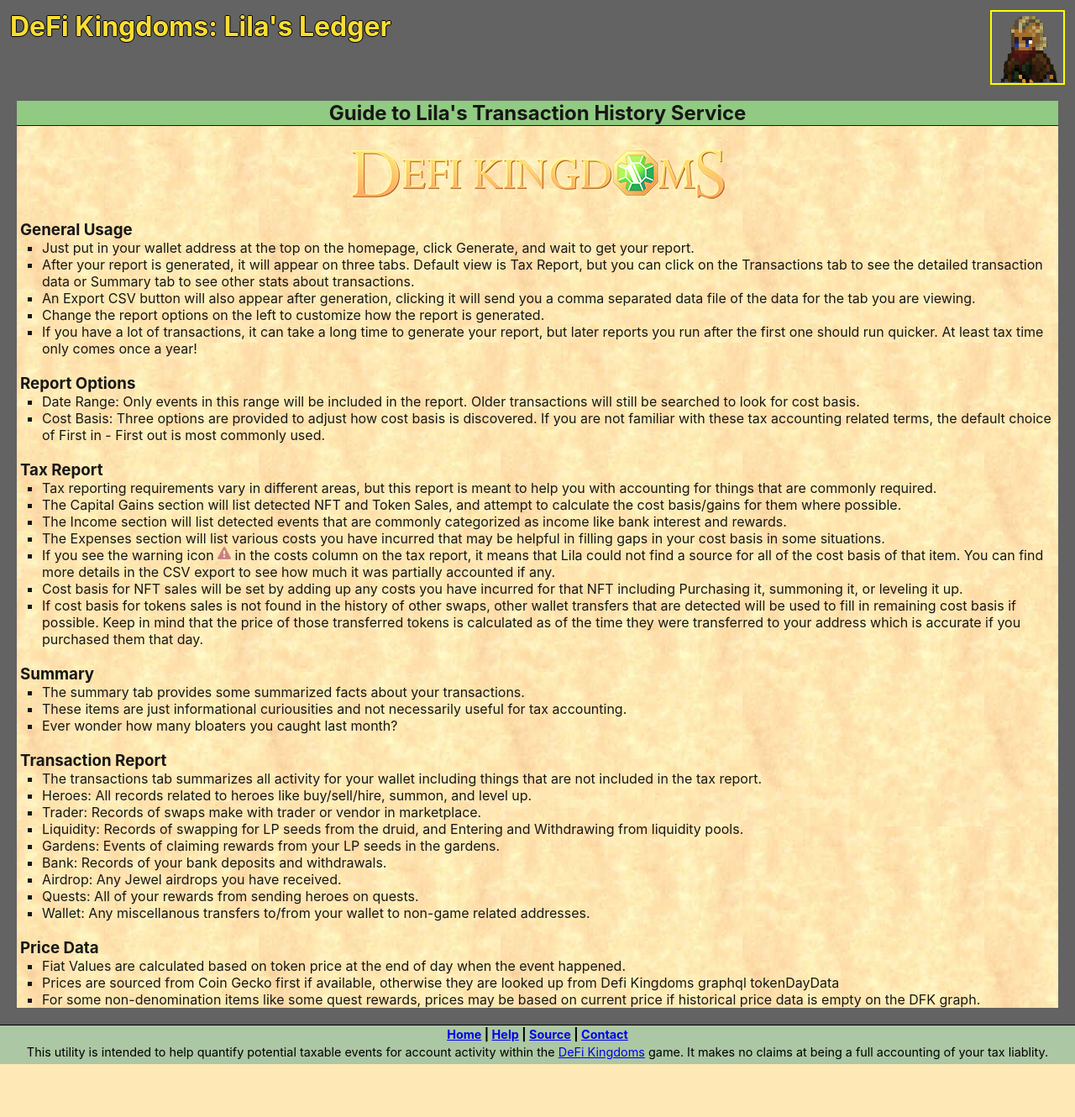
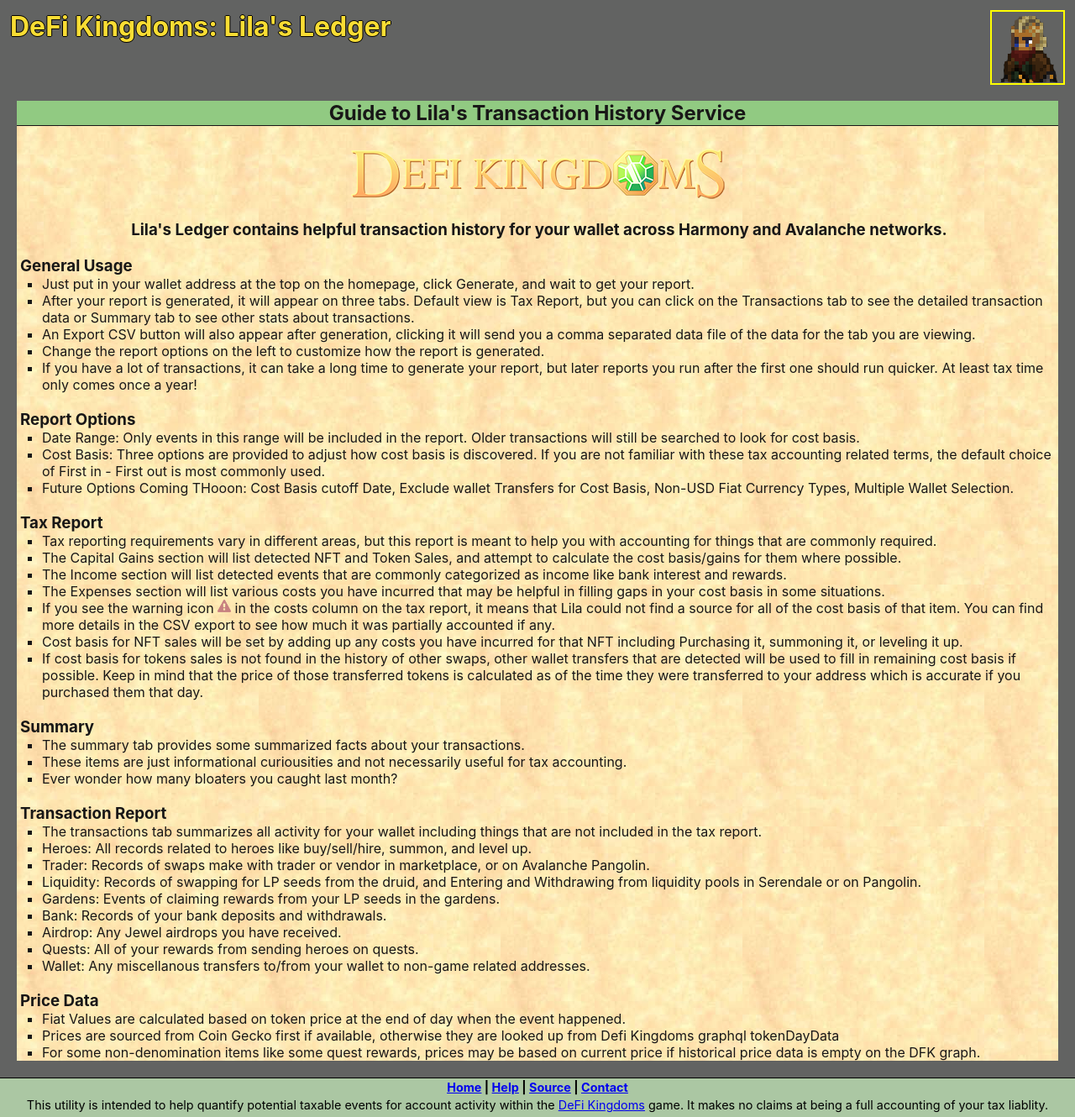
Before and after one commit to pwillworth/dfkreport, a Python web app: template web/templates/help.html in a window 1280 px wide. Shown: the whole page at 84% size. Before the commit the page ends 1267 px from the top, so only its background shows below. Run offline with Jinja, Linux system fonts and the light colour scheme; the template is opened without the code that fills it, so the values that code supplies are empty.

Commit message:
update notes about avax

```diff
--- a/web/templates/help.html
+++ b/web/templates/help.html
@@ -18,6 +18,7 @@
 <div class="reportPage" id="helpPage">
     <h2 style="text-align: center;">Guide to Lila's Transaction History Service</h2>
     <div><img style="display: block;margin-left: auto;margin-right:auto;margin-top: 20px;margin-bottom: 20px;" src="{{ BASE_SCRIPT_URL }}static/images/defi-kingdoms-logo.png" /></div>
+    <h3 style="text-align: center;">Lila's Ledger contains helpful transaction history for your wallet across Harmony and Avalanche networks.</h3>
     <h3 class="helpTopic">General Usage</h3>
     <ul>
         <li>Just put in your wallet address at the top on the homepage, click Generate, and wait to get your report.</li>
@@ -30,6 +31,7 @@
     <ul>
         <li>Date Range: Only events in this range will be included in the report.  Older transactions will still be searched to look for cost basis.</li>
         <li>Cost Basis: Three options are provided to adjust how cost basis is discovered.  If you are not familiar with these tax accounting related terms, the default choice of First in - First out is most commonly used.</li>
+        <li>Future Options Coming THooon: Cost Basis cutoff Date, Exclude wallet Transfers for Cost Basis, Non-USD Fiat Currency Types, Multiple Wallet Selection.</li>
     </ul>
     <h3 class="helpTopic">Tax Report</h3>
     <ul>
@@ -51,8 +53,8 @@
     <ul>
         <li>The transactions tab summarizes all activity for your wallet including things that are not included in the tax report.</li>
         <li>Heroes: All records related to heroes like buy/sell/hire, summon, and level up.</li>
-        <li>Trader: Records of swaps make with trader or vendor in marketplace.</li>
-        <li>Liquidity: Records of swapping for LP seeds from the druid, and Entering and Withdrawing from liquidity pools.</li>
+        <li>Trader: Records of swaps make with trader or vendor in marketplace, or on Avalanche Pangolin.</li>
+        <li>Liquidity: Records of swapping for LP seeds from the druid, and Entering and Withdrawing from liquidity pools in Serendale or on Pangolin.</li>
         <li>Gardens: Events of claiming rewards from your LP seeds in the gardens.</li>
         <li>Bank: Records of your bank deposits and withdrawals.</li>
         <li>Airdrop: Any Jewel airdrops you have received.</li>
--- a/web/templates/home.html
+++ b/web/templates/home.html
@@ -193,6 +193,9 @@
         <input type="button" value="Reset" class="ui-button" onclick="optionsReset()"/>
       </div></form>
       <div class="sectionHead"></div>
+      <table>
+        <tr><td><img src="{{ BASE_SCRIPT_URL }}static/images/harmony.png" style="max-width: 64px;"/></td><td><img src="{{ BASE_SCRIPT_URL }}static/images/avalanche.png" style="max-width: 48px;"/></td></tr>
+      </table>
       <div style="display: flex; align-items: center; justify-content: center;height: 100%;"><img src="{{ BASE_SCRIPT_URL }}static/images/favicon.png" style="max-width: 200px;position: relative;bottom: -4px;" /></div>
     </div>
     </div>
```
Also changed, not shown: web/static/images/avalanche.png (added), web/static/images/harmony.png (added).
